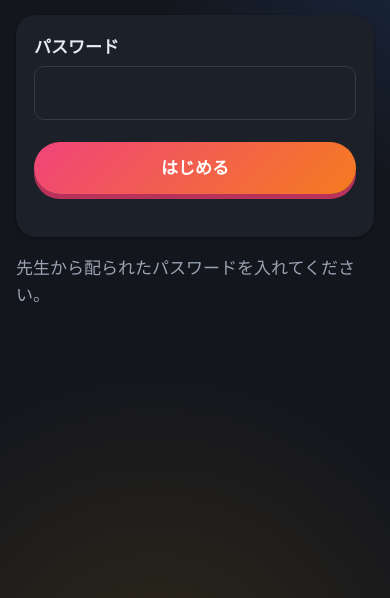
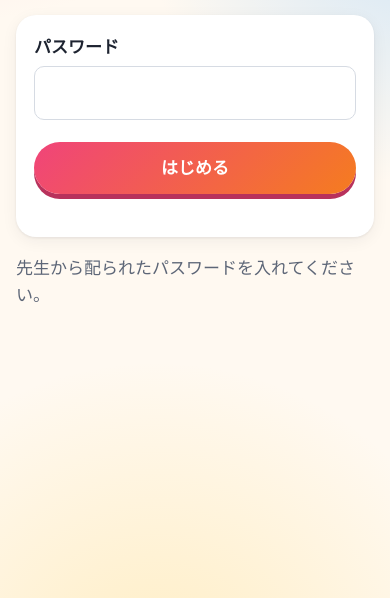
Before and after one commit to goldfish0824-web/niji-tore, a plain HTML site: page app/index.html in a window 390 px wide. Shown: the part 246-844 px from the top of the page. Drawn offline with Linux system fonts and the dark colour scheme.

Commit message:
端末のダークモードに関係なく、明るい表示に固定した
iPhone をダークモードにしていると背景が黒くなり、パソコンと見た目が違っていたため。

Co-Authored-By: Claude Opus 5.5 <noreply@anthropic.com>

```diff
--- a/app/index.html
+++ b/app/index.html
@@ -3,7 +3,7 @@
 <head>
   <meta charset="utf-8">
   <meta name="viewport" content="width=device-width, initial-scale=1, viewport-fit=cover">
-  <meta name="color-scheme" content="light dark">
+  <meta name="color-scheme" content="light">
   <title>ニジトレ -英検2次試験対策アプリ-</title>
   <link rel="preconnect" href="https://fonts.googleapis.com">
   <link rel="preconnect" href="https://fonts.gstatic.com" crossorigin>
--- a/app/style.css
+++ b/app/style.css
@@ -25,31 +25,6 @@
   --blob-1: rgba(255, 150, 180, 0.35);
   --blob-2: rgba(120, 190, 255, 0.35);
   --blob-3: rgba(255, 214, 100, 0.35);
-}
-
-@media (prefers-color-scheme: dark) {
-  :root {
-    --bg: #12151b;
-    --surface: #1b2029;
-    --surface-2: #232a35;
-    --text: #e7eaf0;
-    --muted: #9aa3b2;
-    --line: #333b48;
-    --accent: #6ea2f0;
-    --accent-text: #0d1420;
-    --accent-soft: #1e2b40;
-    --rec: #ff6b5e;
-    --good: #6fd09d;
-    --good-soft: #17301f;
-    --fix: #f0b35a;
-    --fix-soft: #33270f;
-    --card-paper: #20252e;
-    --shadow: 0 1px 3px rgba(0, 0, 0, 0.4);
-    --page-bg: #14161d;
-    --blob-1: rgba(240, 68, 122, 0.18);
-    --blob-2: rgba(47, 128, 237, 0.18);
-    --blob-3: rgba(245, 180, 0, 0.12);
-  }
 }
 
 * { box-sizing: border-box; }
```
Also changed, not shown: 1 other file.
